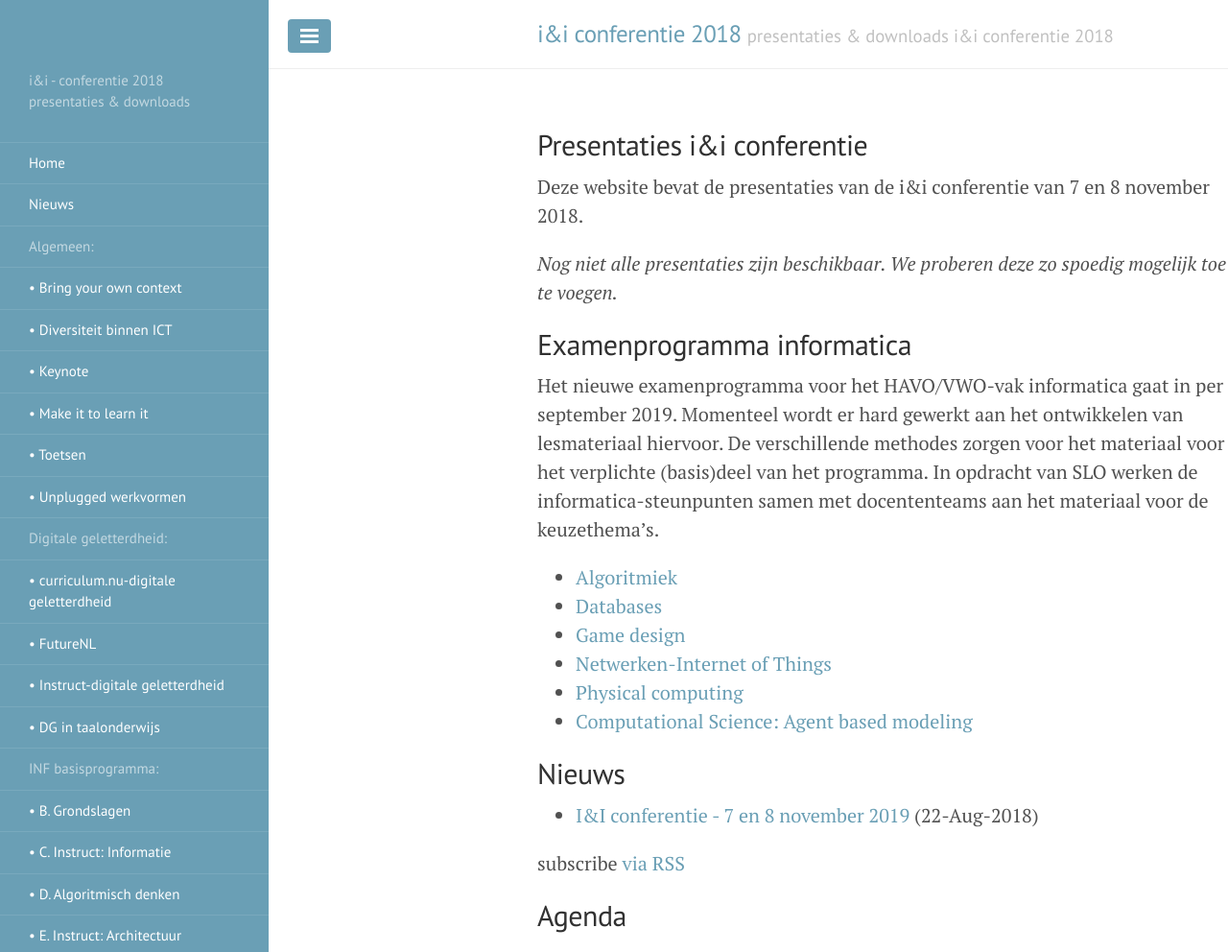
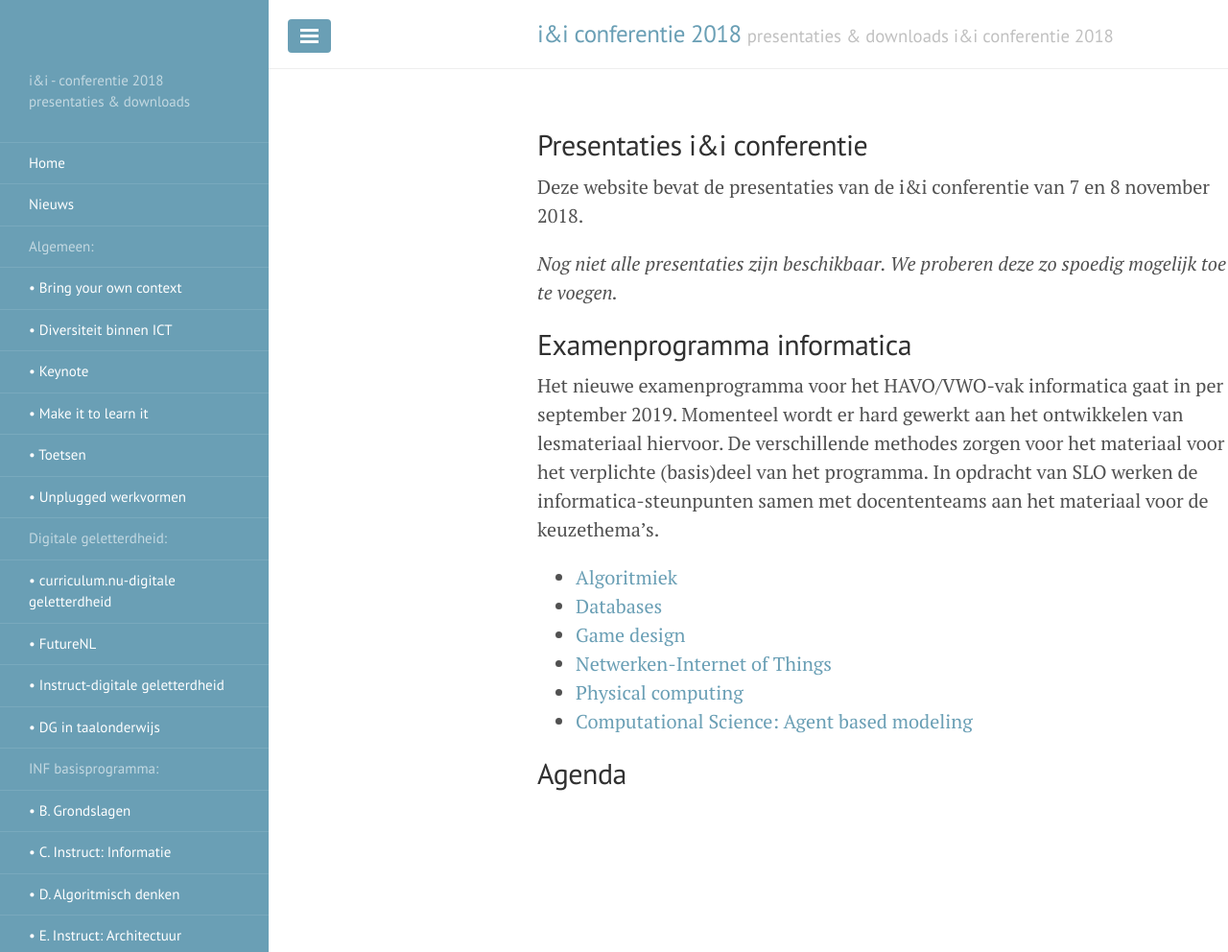
Before and after one commit to infvo/ieni2018, a Jekyll site: the page built from index.md, in a window 1280 px wide and 992 px high. Shown: the whole window at 96% size. Built offline with Jekyll 4.4.1, drawn with Linux system fonts in a browser that asks for light colours; our own code applies the rules of GitHub Pages for plain Markdown files.

Commit message:
Remove "nieuws" from home page

```diff
--- a/index.md
+++ b/index.md
@@ -26,30 +26,6 @@ In opdracht van SLO werken de informatica-steunpunten samen met docententeams aa
 * [Physical computing]({{ site.baseurl }}/themas/physical-computing)
 * [Computational Science: Agent based modeling]({{ site.baseurl }}/themas/computational-science)
 
-
-## Nieuws
-
-<div>
-{%- if site.posts.size > 0 -%}
-  <ul class="post-list">
-    {%- for post in site.posts -%}
-    <li>
-      <a class="post-link" href="{{ post.url | relative_url }}">
-          {{ post.title | escape }}
-      </a>
-      {%- assign date_format = site.minima.date_format | default: "%-d-%b-%Y" -%}
-      <span class="post-meta">({{ post.date | date: date_format }})</span>
-      {%- if site.show_excerpts -%}
-        {{ post.excerpt }}
-      {%- endif -%}
-    </li>
-    {%- endfor -%}
-  </ul>
-
-  <p class="rss-subscribe">subscribe <a href="{{ "/feed.xml" | relative_url }}">via RSS</a></p>
-{%- endif -%}
-</div>
-
 ## Agenda
 
 <div class="agenda-list">
```
